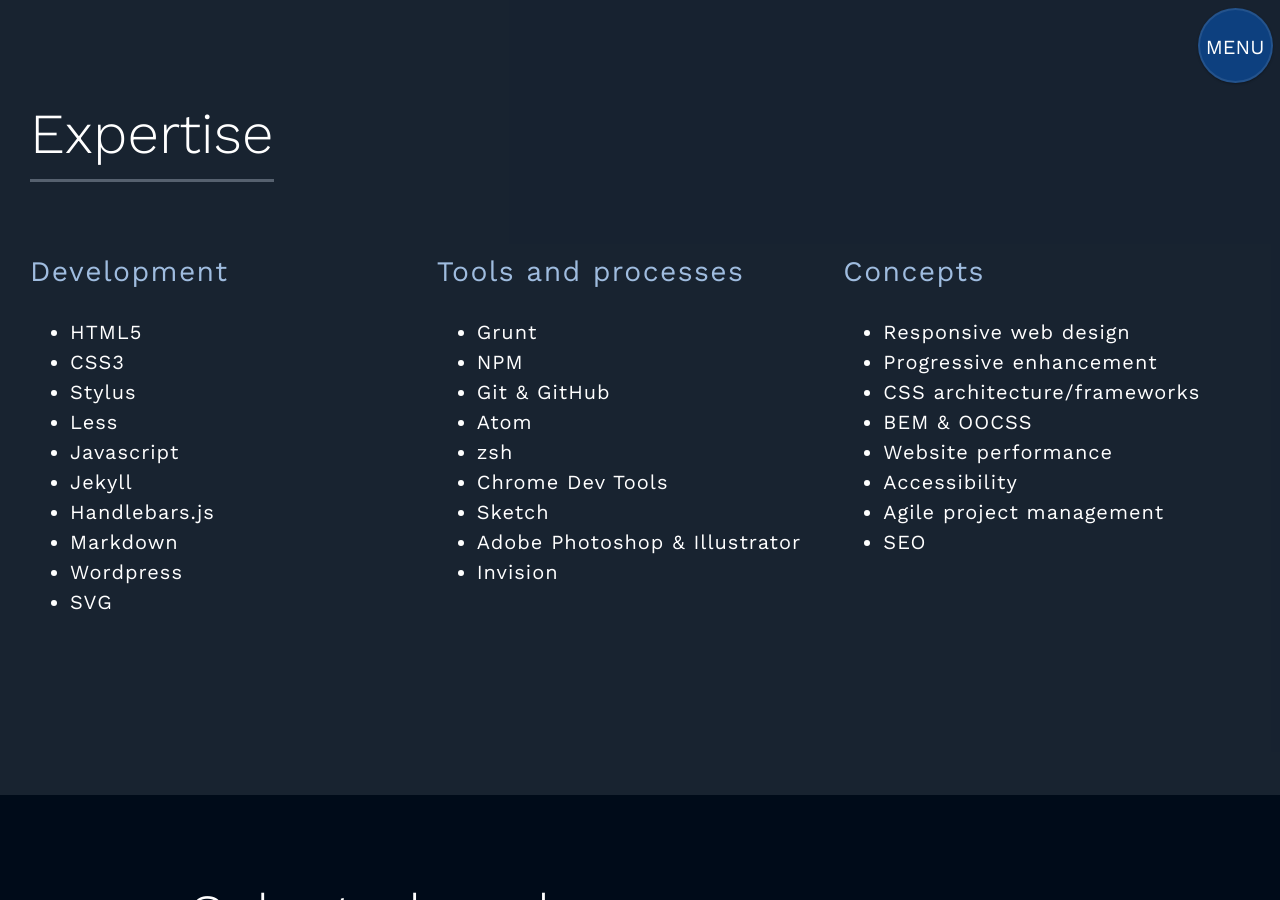
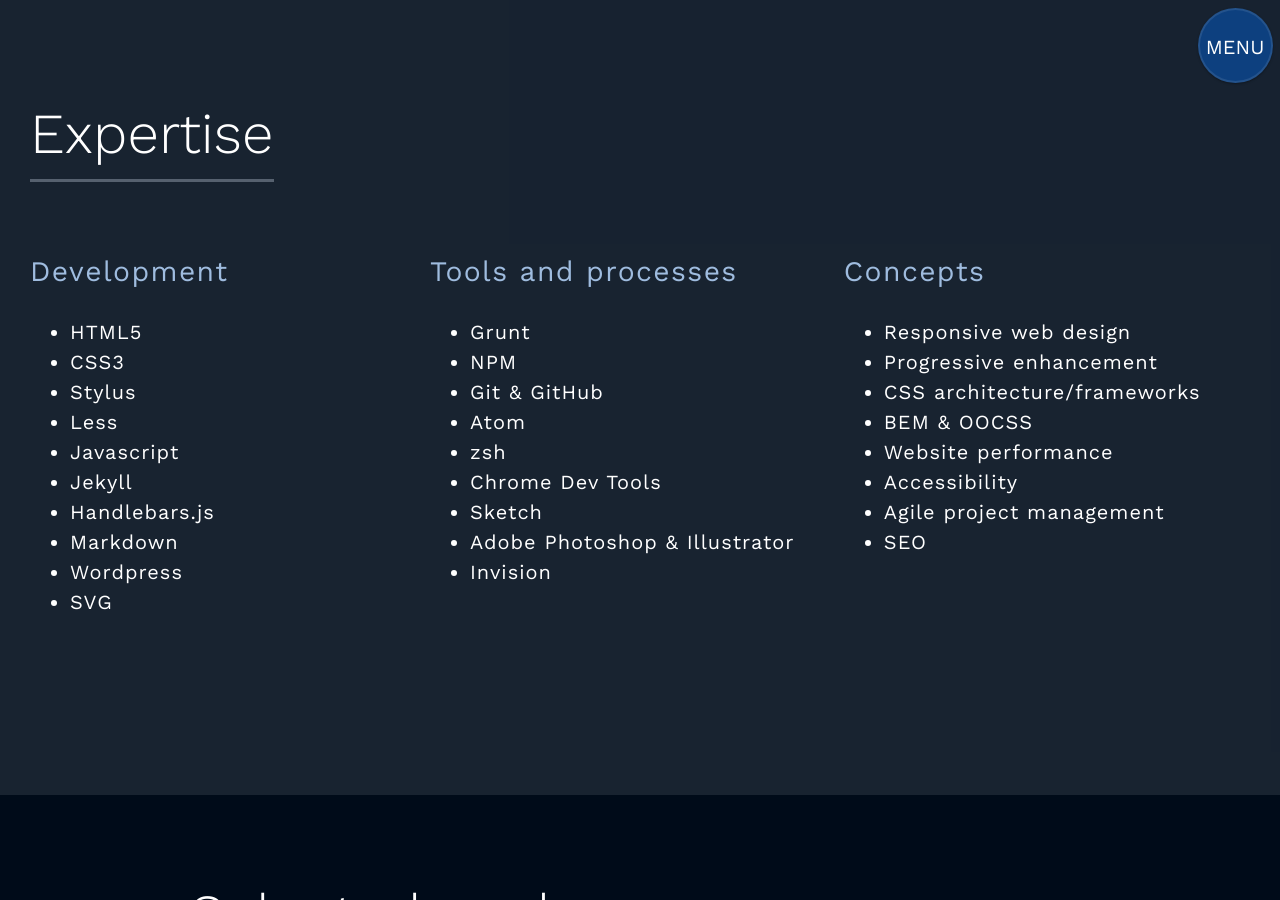
Before and after one commit to chilblane/chilblane.github.io, a Jekyll site: the page built from index.html, in a window 1280 px wide and 900 px high, scrolled down 2805 px. Built offline with Jekyll 4.4.1, drawn with Linux system fonts in a browser that asks for light colours.

Commit message:
fix safari flex bug

```diff
--- a/assets/styles.css
+++ b/assets/styles.css
@@ -2617,8 +2617,6 @@
   box-flex: 1;
   -webkit-flex-grow: 1;
   flex-grow: 1;
-  -webkit-flex-basis: 0;
-  flex-basis: 0;
   min-width: 20em;
 }
 .hero {
--- a/src/stylus/patterns/grid.styl
+++ b/src/stylus/patterns/grid.styl
@@ -4,7 +4,6 @@
     &__column {
         padding-right: 2em;
         flex-grow: 1;
-        flex-basis: 0;
         min-width: 20em;
     }
 }
```
